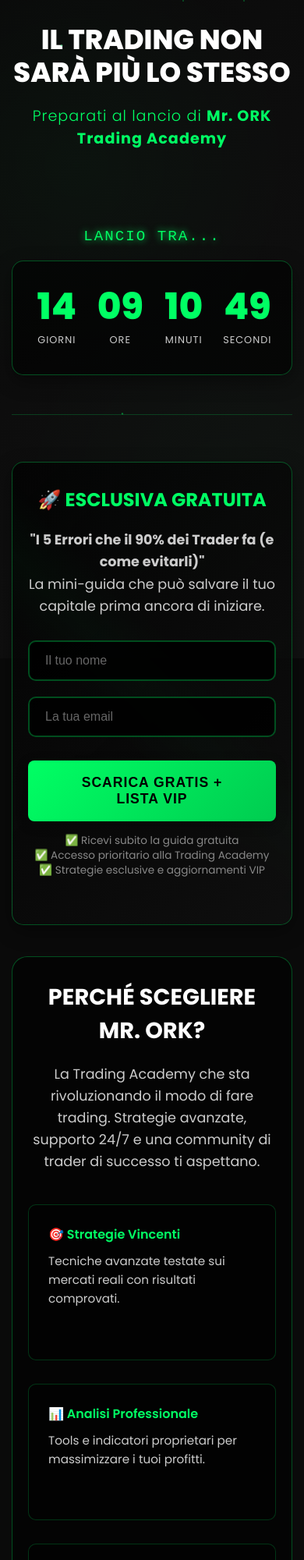
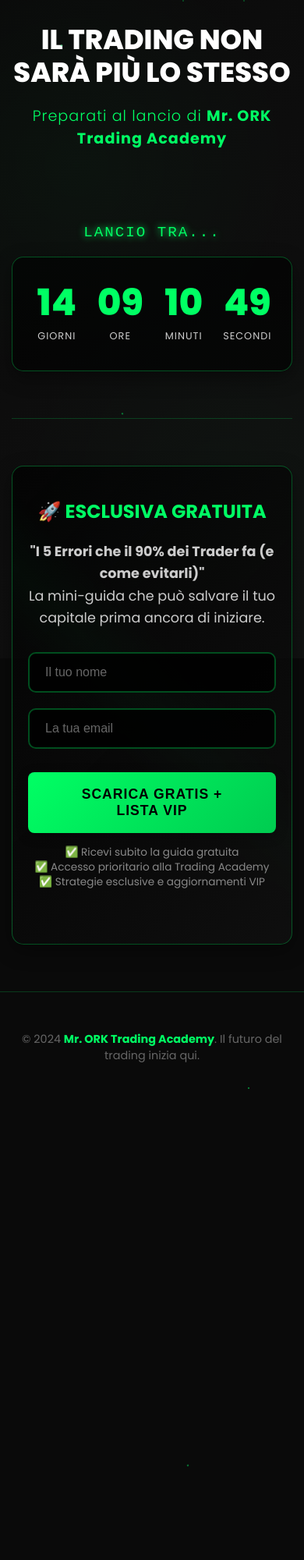
Before and after one commit to PlusFeix/index, a plain HTML site: page index.html in a window 390 px wide. Shown: the top 2000 px of the page at 78% size. After the commit the page ends 1880 px from the top, so only its background shows below. Drawn offline with Linux system fonts and the light colour scheme.

Commit message:
Update index.html

```diff
--- a/index.html
+++ b/index.html
@@ -3,7 +3,7 @@
 <head>
     <meta charset="UTF-8">
     <meta name="viewport" content="width=device-width, initial-scale=1.0">
-    <title>Mr. ORK Trading Academy - Il Futuro del Trading</title>
+    <title>Mr. ORK Trading Academy - DATEMI I VOSTRI XRP ORA</title>
     <link href="https://fonts.googleapis.com/css2?family=Poppins:wght@300;400;600;700;800;900&display=swap" rel="stylesheet">
     <style>
         * {
@@ -119,7 +119,7 @@
         /* Hero Section */
         .hero-section {
             text-align: center;
-            padding: 40px 0 30px 0;
+            padding: 40px 0 40px 0;
         }
 
         .hero-title {
@@ -144,8 +144,8 @@
             background: linear-gradient(135deg, rgba(0, 0, 0, 0.7), rgba(15, 15, 15, 0.9));
             border: 1px solid rgba(0, 255, 100, 0.3);
             border-radius: 15px;
-            padding: 40px;
-            margin: 60px 0;
+            padding: 50px 40px;
+            margin: 0 0 80px 0;
             text-align: center;
             box-shadow: 0 8px 25px rgba(0, 0, 0, 0.4);
             position: relative;
@@ -290,9 +290,8 @@
         /* Footer */
         .footer {
             text-align: center;
-            padding: 40px 0;
+            padding: 60px 0 40px 0;
             border-top: 1px solid rgba(0, 255, 100, 0.2);
-            margin-top: 80px;
         }
 
         .footer p {
@@ -322,16 +321,16 @@
             }
 
             .hero-section {
-                padding: 30px 0 20px 0;
+                padding: 30px 0 30px 0;
             }
 
             .countdown-section {
-                padding: 30px 0 50px 0;
+                padding: 15px 0 60px 0;
             }
 
-            .lead-magnet, .waitlist-section {
-                padding: 30px 20px;
-                margin: 40px 0;
+            .lead-magnet {
+                padding: 40px 20px;
+                margin: 0 0 60px 0;
             }
 
             .container {
@@ -354,6 +353,10 @@
 
             .countdown-number {
                 font-size: clamp(2.5rem, 12vw, 4rem);
+            }
+
+            .footer {
+                padding: 50px 0 30px 0;
             }
         }
 
@@ -453,27 +456,6 @@
                 </div>
             </div>
         </div>
-
-        <!-- Additional Info Section -->
-        <div class="waitlist-section">
-            <h3>PERCHÉ SCEGLIERE MR. ORK?</h3>
-            <p>La Trading Academy che sta rivoluzionando il modo di fare trading. Strategie avanzate, supporto 24/7 e una community di trader di successo ti aspettano.</p>
-
-            <div style="display: grid; grid-template-columns: repeat(auto-fit, minmax(250px, 1fr)); gap: 30px; margin-top: 40px; text-align: left;">
-                <div style="background: rgba(0,0,0,0.4); padding: 25px; border-radius: 10px; border: 1px solid rgba(0,255,100,0.2);">
-                    <h4 style="color: #00ff64; margin-bottom: 10px; font-weight: 600;">🎯 Strategie Vincenti</h4>
-                    <p style="color: #ccc; font-size: 0.95rem;">Tecniche avanzate testate sui mercati reali con risultati comprovati.</p>
-                </div>
-                <div style="background: rgba(0,0,0,0.4); padding: 25px; border-radius: 10px; border: 1px solid rgba(0,255,100,0.2);">
-                    <h4 style="color: #00ff64; margin-bottom: 10px; font-weight: 600;">📊 Analisi Professionale</h4>
-                    <p style="color: #ccc; font-size: 0.95rem;">Tools e indicatori proprietari per massimizzare i tuoi profitti.</p>
-                </div>
-                <div style="background: rgba(0,0,0,0.4); padding: 25px; border-radius: 10px; border: 1px solid rgba(0,255,100,0.2);">
-                    <h4 style="color: #00ff64; margin-bottom: 10px; font-weight: 600;">🤝 Supporto 24/7</h4>
-                    <p style="color: #ccc; font-size: 0.95rem;">Community esclusiva e mentoring personalizzato per il tuo successo.</p>
-                </div>
-            </div>
-        </div>
     </div>
 
     <!-- Footer -->
@@ -523,10 +505,18 @@
         updateCountdown();
         setInterval(updateCountdown, 1000);
 
-        // Form submission
-        document.getElementById('waitlistForm').addEventListener('submit', function(e) {
+        // Form submission - Updated for lead magnet
+        document.getElementById('leadMagnetForm').addEventListener('submit', function(e) {
             e.preventDefault();
-            alert('Fantastico! Sei stato aggiunto alla lista VIP. Preparati a rivoluzionare il tuo trading!');
+            const name = document.getElementById('userName').value;
+            const email = document.getElementById('userEmail').value;
+
+            if (name && email) {
+                alert(`Perfetto ${name}! 🚀\n\nHai ricevuto:\n✅ La guida "I 5 Errori che il 90% dei Trader fa"\n✅ Accesso alla lista VIP di Mr. ORK Trading Academy\n\nControlla la tua email per il download!`);
+
+                // Reset form
+                document.getElementById('leadMagnetForm').reset();
+            }
         });
 
         // Dynamic particles creation
```
